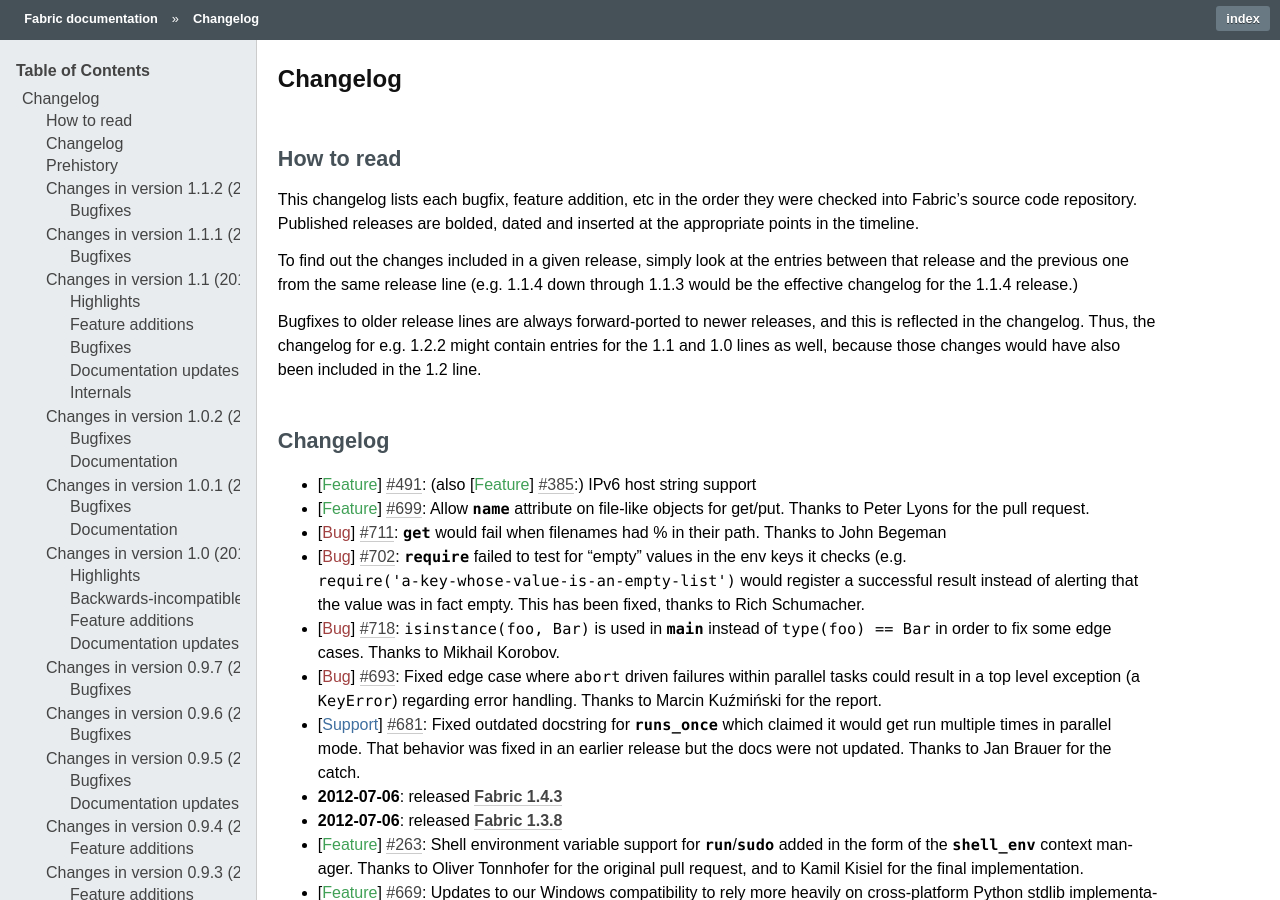
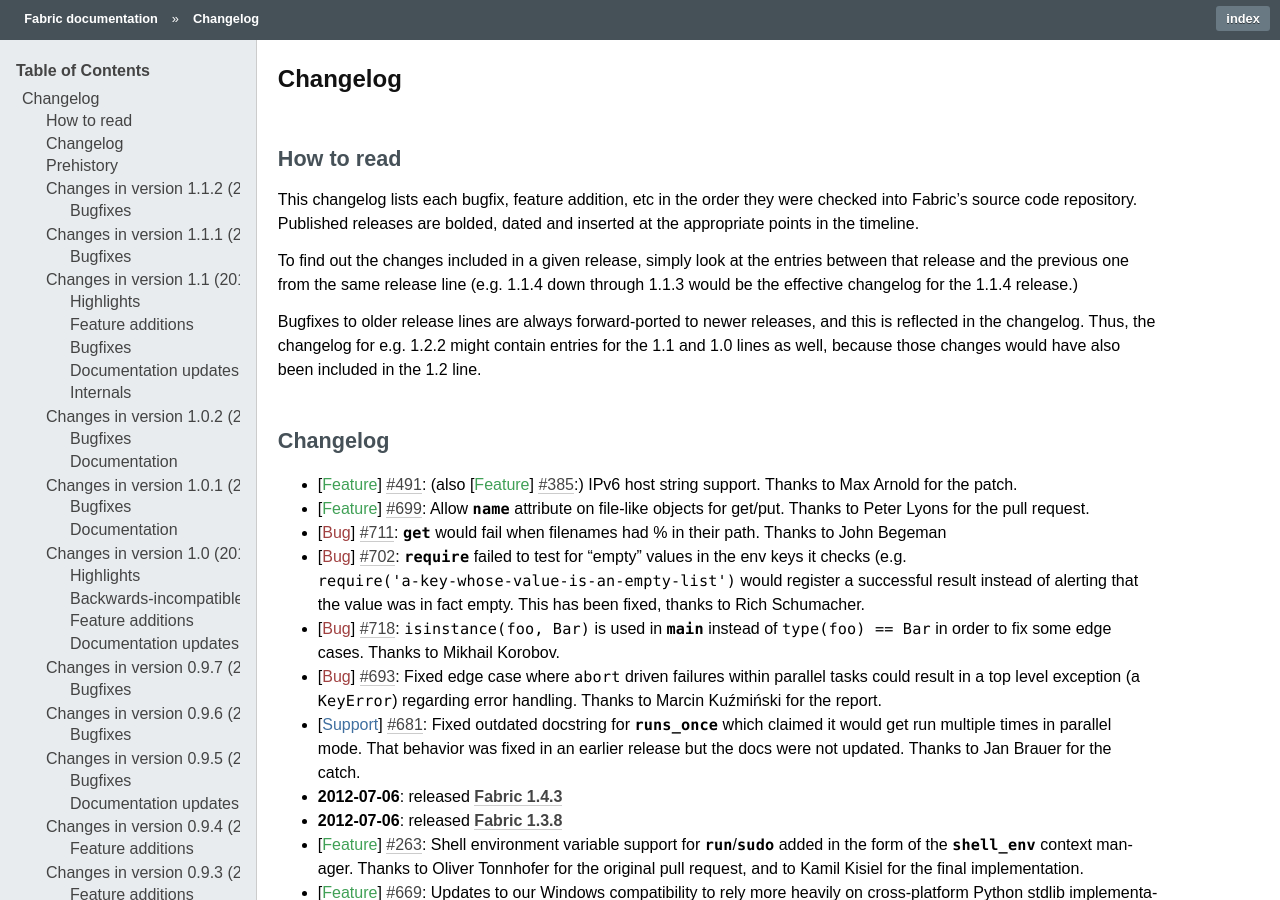
Before and after one commit to fabric/fabric, a Sphinx documentation site: the page built from docs/changelog.rst, in a window 1280 px wide and 900 px high. Built offline with Sphinx 7.4.7, drawn with Linux system fonts in a browser that asks for light colours; the version number could not be read and is left out.

Commit message:
Attribution re #491

```diff
--- a/docs/changelog.rst
+++ b/docs/changelog.rst
@@ -25,7 +25,8 @@ would have also been included in the 1.2 line.
 Changelog
 =========
 
-* :feature:`491` (also :feature:`385`) IPv6 host string support
+* :feature:`491` (also :feature:`385`) IPv6 host string support. Thanks to Max
+  Arnold for the patch.
 * :feature:`699` Allow `name` attribute on file-like objects for get/put. Thanks
   to Peter Lyons for the pull request.
 * :bug:`711` `~fabric.sftp.get` would fail when filenames had % in their path.
```
